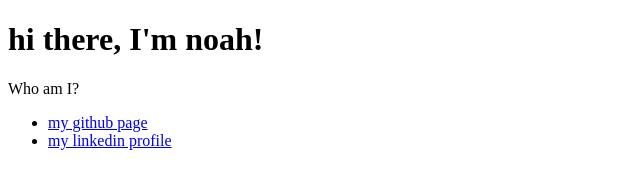
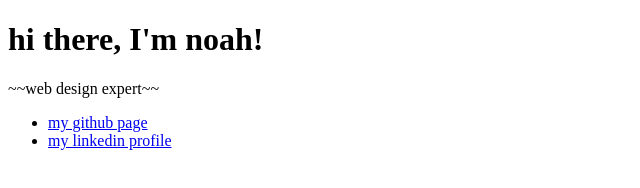
Before and after one commit to nknish/nknish.github.io, a plain HTML site: page index.html in a window 1280 px wide. Shown: the whole page, without its empty margins (0-640 px from the left). Drawn offline with Linux system fonts and the light colour scheme.

Commit message:
Update index.html

```diff
--- a/index.html
+++ b/index.html
@@ -7,7 +7,7 @@
     <div class="container">
       <div class="blurb">
         <h1>hi there, I'm noah!</h1>
-        <p>Who am I?</p>
+        <p>~~web design expert~~</p>
       </div>
     </div>
     <footer>
```
